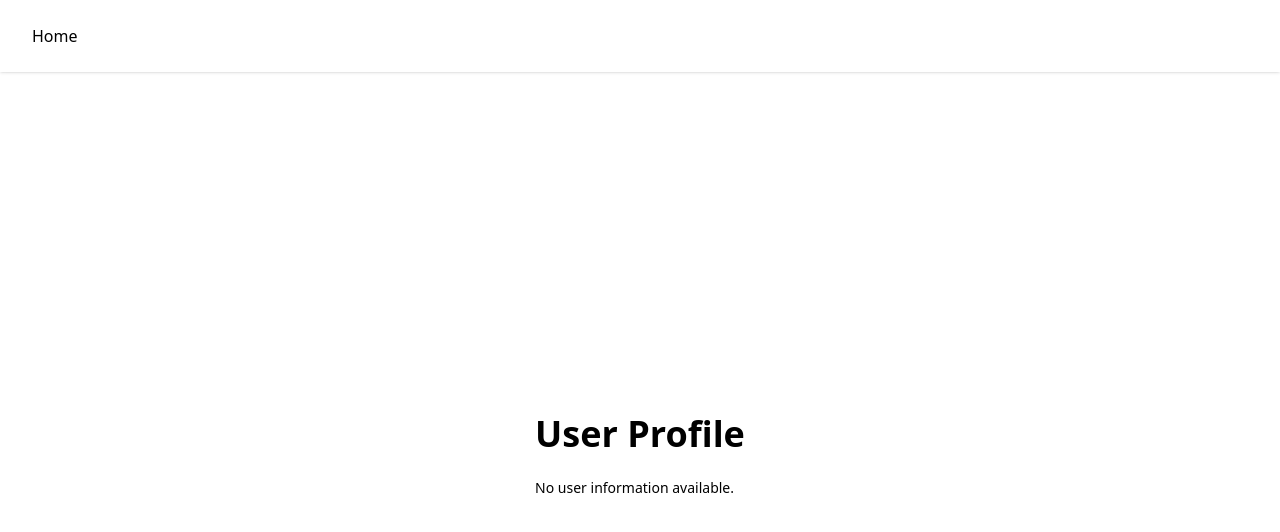
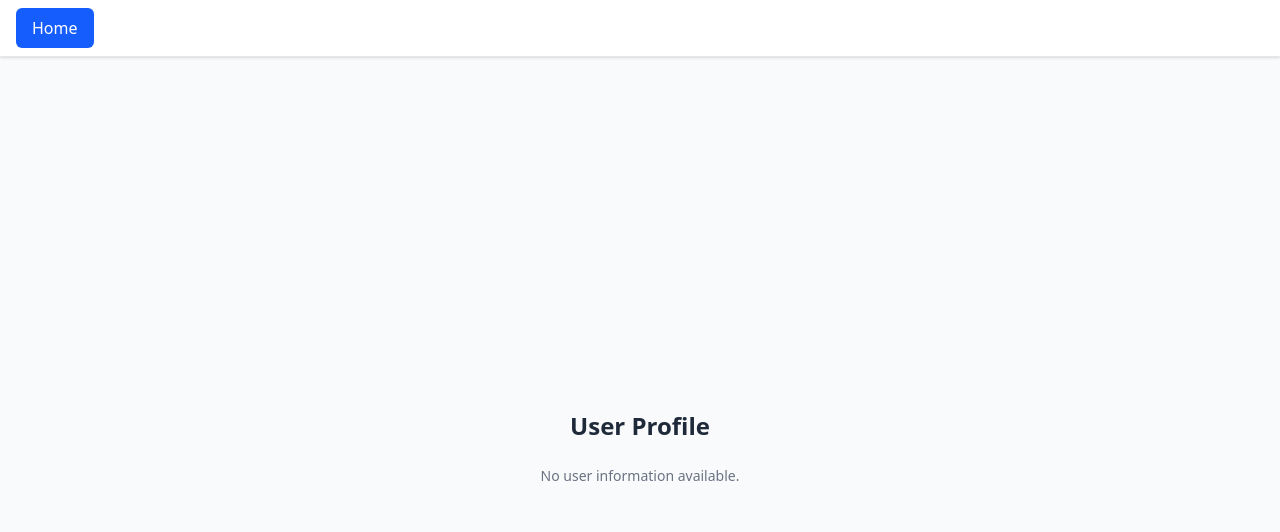
Before and after one commit to webpilotx/profile, a React (Vite) app: page / in a window 1280 px wide. Shown: the top 532 px of the page. Built offline with nearby package versions, Linux system fonts and the light colour scheme.

Commit message:
Improve user profile UI with updated styles and layout adjustments

```diff
--- a/src/main.jsx
+++ b/src/main.jsx
@@ -28,30 +28,29 @@ function App() {
   }, []);
 
   return (
-    <div className="flex flex-col items-center justify-center min-h-screen bg-background text-foreground">
-      <nav className="w-full bg-muted p-4 shadow-sm fixed top-0 left-0">
+    <div className="flex flex-col items-center justify-center min-h-screen bg-gray-50 text-gray-800">
+      <nav className="w-full bg-white border-b border-gray-200 py-2 px-4 fixed top-0 left-0 shadow-sm">
         <div className="container mx-auto flex justify-between items-center">
           <button
-            className="px-4 py-2 bg-primary text-primary-foreground rounded-md hover:bg-primary/90 focus:outline-none focus:ring-2 focus:ring-primary/50"
+            className="px-4 py-2 bg-blue-600 text-white rounded-md hover:bg-blue-700 focus:outline-none focus:ring-2 focus:ring-blue-400"
             onClick={() => (window.location.href = "/")}
           >
             Home
           </button>
         </div>
       </nav>
-      <div className="mt-20">
-        {" "}
-        {/* Add margin to avoid overlap with fixed navbar */}
-        <h1 className="text-4xl font-semibold mt-8">User Profile</h1>
+      <div className="mt-24 w-full max-w-lg px-6">
+        <h1 className="text-2xl font-semibold text-center">User Profile</h1>
         {user ? (
-          <div className="mt-6 p-6 bg-card rounded-lg shadow-md text-card-foreground">
+          <div className="mt-6 p-6 bg-white border border-gray-200 rounded-lg shadow-sm">
             {Object.entries(user).map(([key, value]) => (
-              <p key={key} className="text-sm">
-                <strong className="capitalize">{key}:</strong> {String(value)}
+              <p key={key} className="text-sm mb-2">
+                <strong className="capitalize font-medium">{key}:</strong>{" "}
+                {String(value)}
               </p>
             ))}
             <button
-              className="mt-4 px-4 py-2 bg-destructive text-destructive-foreground rounded-md hover:bg-destructive/90 focus:outline-none focus:ring-2 focus:ring-destructive/50"
+              className="mt-4 w-full px-4 py-2 bg-red-600 text-white rounded-md hover:bg-red-700 focus:outline-none focus:ring-2 focus:ring-red-400"
               onClick={() => {
                 localStorage.removeItem("token");
                 setUser(null);
@@ -62,7 +61,7 @@ function App() {
             </button>
           </div>
         ) : (
-          <p className="mt-6 text-muted-foreground text-sm">
+          <p className="mt-6 text-center text-gray-500 text-sm">
             No user information available.
           </p>
         )}
```
